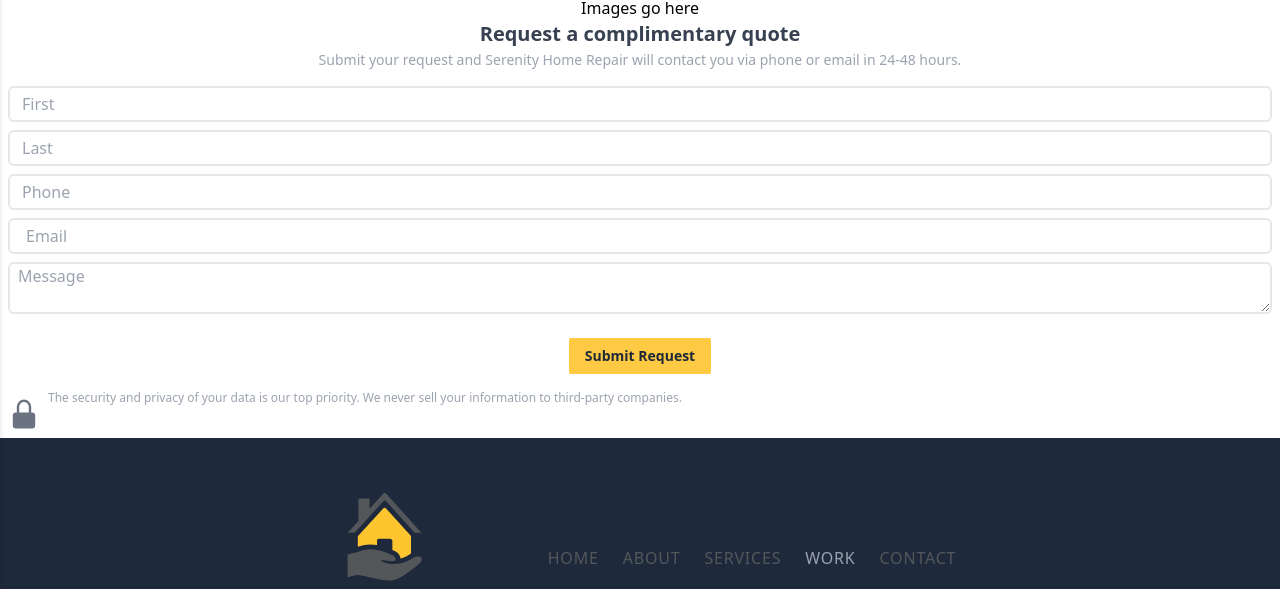
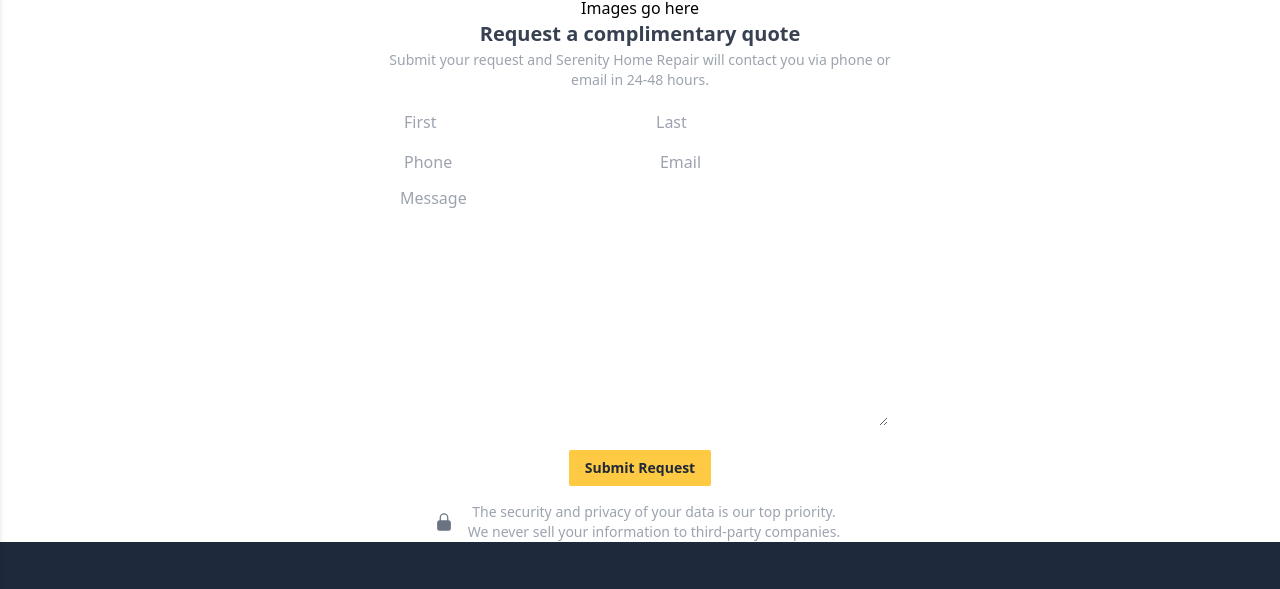
Before and after one commit to jeklnd/serenity, a Next.js app: page /work in a window 1280 px wide. Shown: the part 132-721 px from the top of the page. Built offline with nearby package versions, Linux system fonts and the light colour scheme.

Commit message:
add conditional styling

```diff
--- a/src/components/RequestForm/RequestQuoteForm.jsx
+++ b/src/components/RequestForm/RequestQuoteForm.jsx
@@ -1,53 +1,54 @@
 import React from "react";
 import FormHeading from "./FormHeading.jsx";
 import RequestQuoteBtn from "@/components/RequestForm/RequestQuoteBtn.jsx";
-import { LockClosedIcon } from "@heroicons/react/20/solid";
+import { LockClosedIcon } from "@heroicons/react/24/solid";
 
-export default function RequestForm() {
+export default function RequestForm({ isInDropdown = false }) {
     return (
-        <>
+        <div className="flex flex-col content-center flex-wrap px-2">
+            <div className="max-w-lg text-center">
                 <FormHeading />
                 <form action="" method="">
-                <div className="flex flex-col p-2 gap-2">
+                    <div className="flex flex-col p-2 gap-2 sm:flex-row">
                         <input
                             type="text"
                             placeholder="First"
                             name="first"
                             required
-                        className="w-full border-2 rounded-md p-1 placeholder:pl-2 placeholder:text-gray-400"
+                            className="w-full sm:w-1/2 rounded-md p-1 placeholder:pl-2 placeholder:text-gray-400"
                         ></input>
 
                         <input
                             type="text"
                             placeholder="Last"
                             name="last"
-                        className="w-full border-2 rounded-md p-1 placeholder:pl-2 placeholder:text-gray-400"
+                            className="w-full sm:w-1/2 rounded-md p-1 placeholder:pl-2 placeholder:text-gray-400"
                             required
                         ></input>
                     </div>
-                <div className="flex flex-col px-2 pb-2 gap-2">
+                    <div className="flex flex-col sm:flex-row px-2 pb-2 gap-2">
                         <input
-                        type="phone"
+                            type="tel"
                             placeholder="Phone"
                             name="phone"
                             required
-                        className="w-full border-2 rounded-md p-1 placeholder:pl-2 placeholder:text-gray-400"
+                            className="w-full sm:w-1/2 rounded-md p-1 placeholder:pl-2 placeholder:text-gray-400"
                         ></input>
                         <input
                             type="email"
                             placeholder="Email"
                             name="email"
                             required
-                        className="w-full border-2 rounded-md p-1 pl-2 placeholder:pl-2 placeholder:text-gray-400"
+                            className="w-full sm:w-1/2 rounded-md p-1 pl-2 placeholder:pl-2 placeholder:text-gray-400"
                         ></input>
                     </div>
                     <div className="flex flex-col px-2 pb-2 gap-2">
                         <textarea
-                        type="text"
                             placeholder="Message"
                             name="message"
                             required
-                        className="w-full border-2 rounded-md placeholder:pl-2 placeholder:text-gray-400"
+                            rows={`${isInDropdown === true ? "4" : "10"}`}
+                            className="w-full rounded-md placeholder:pl-2 placeholder:text-gray-400"
                         ></textarea>
                     </div>
                     <div className="flex justify-center">
@@ -60,15 +61,16 @@ export default function RequestForm() {
                     <div className="p-4 text-center">
                         <RequestQuoteBtn text="Submit Request" />
                     </div>
-                <div className="flex px-2 gap-2">
-                    <LockClosedIcon className="text-gray-500 h-12 w-8" />
-                    <p className="text-gray-400 text-xs">
+                    <div className="flex flex-row justify-center sm:px-2 sm:gap-2 items-center ">
+                        <LockClosedIcon className="text-gray-500 h-[20px] w-[20px]" />
+                        <p className="text-gray-400 text-xs sm:text-sm max-w-sm">
                             The security and privacy of your data is our top
-                        priority. We never sell your information to third-party
-                        companies.
+                            priority. We never sell your information to
+                            third-party companies.
                         </p>
                     </div>
                 </form>
-        </>
+            </div>
+        </div>
     );
 }
```
Lines whose indentation alone changed are shown as unchanged.
